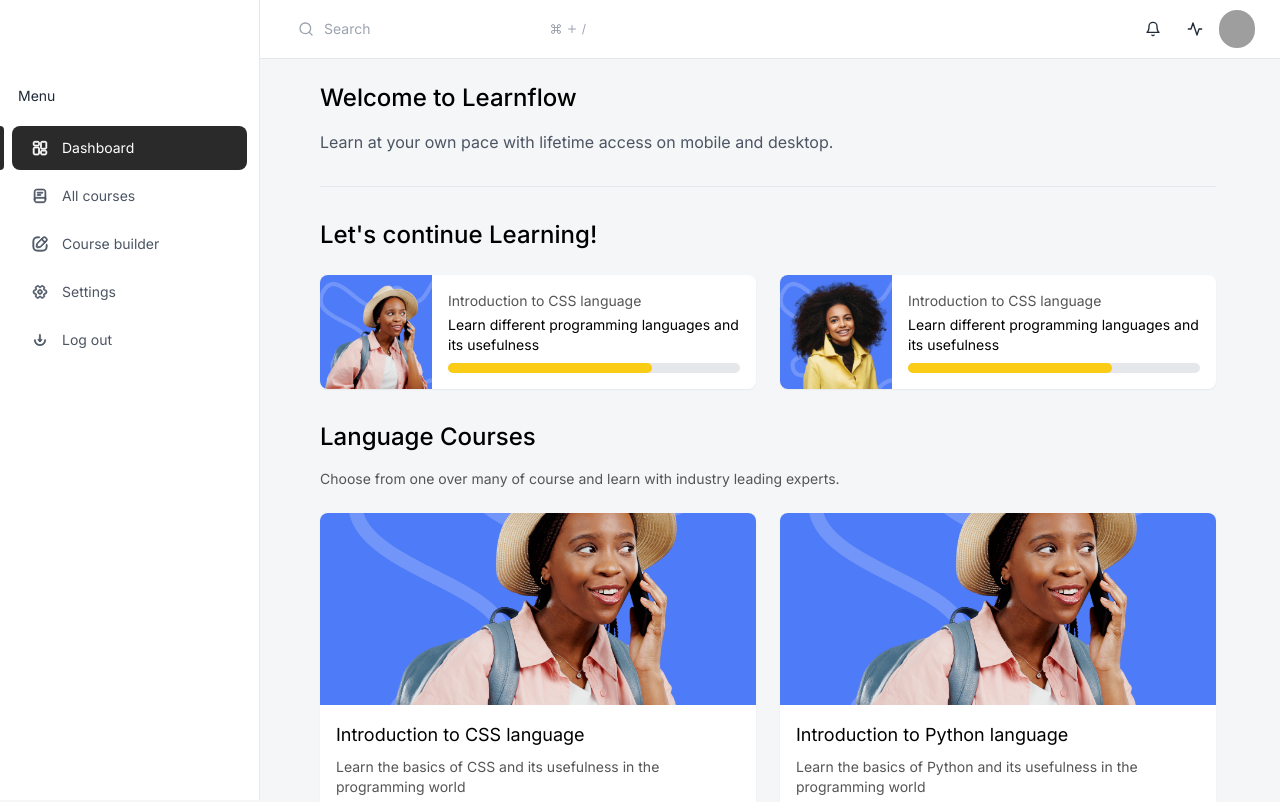
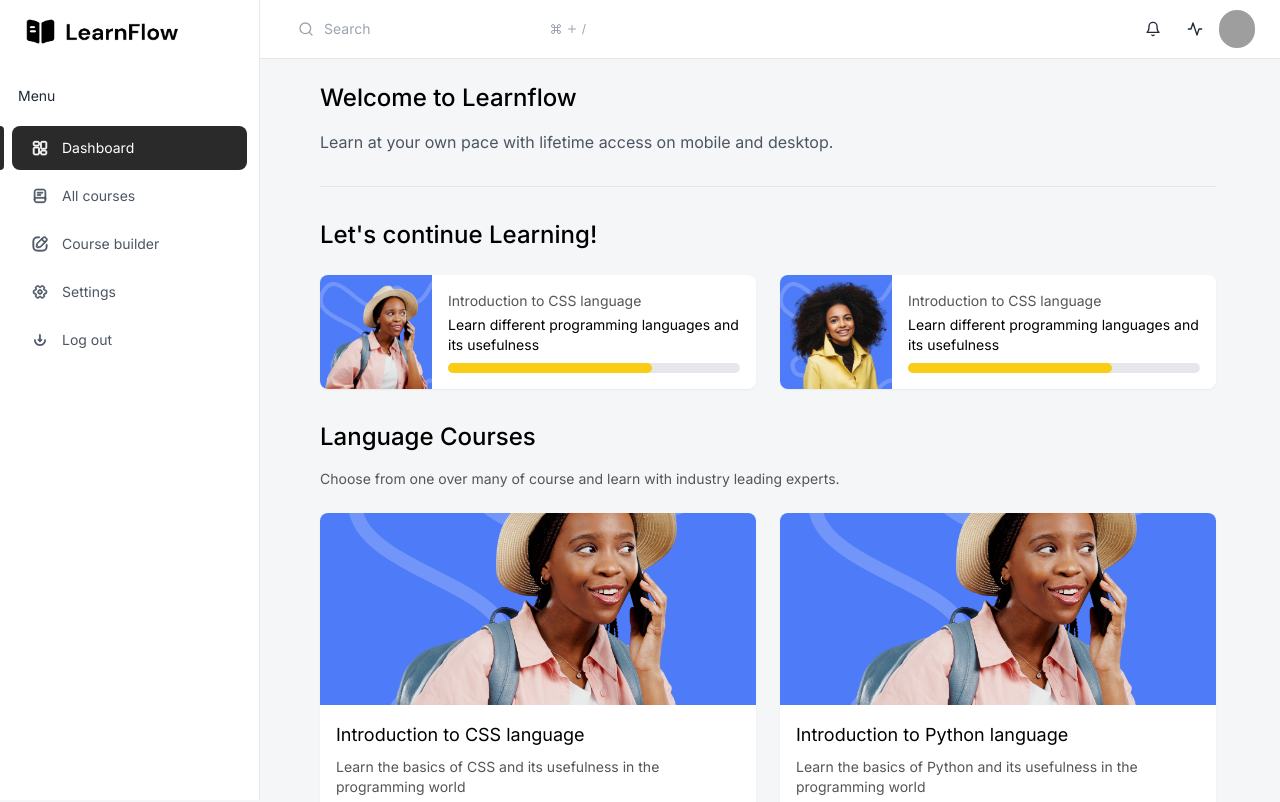
Before and after one commit to samuel-akinboro/learnflow, a Next.js app: page /dashboard in a window 1280 px wide. Shown: the top 802 px of the page. Built offline with nearby package versions, Linux system fonts and the light colour scheme; grey boxes are pictures that could not be loaded.

Commit message:
black logo

```diff
--- a/src/components/dashboard/Sidebar.jsx
+++ b/src/components/dashboard/Sidebar.jsx
@@ -40,8 +40,11 @@ const Sidebar = () => {
       <div className="relative flex flex-col h-full max-h-full">
         <div className="px-6 pt-4">
           {/* <!-- Logo --> */}
-          <Link className="flex-none rounded-xl text-xl inline-block font-semibold focus:outline-none focus:opacity-80" href="/dashboard" aria-label="Preline">
+          <Link className="flex-none rounded-xl text-xl dark:inline-block font-semibold focus:outline-none focus:opacity-80 hidden" href="/dashboard" aria-label="Preline">
             <Image src="/images/logo.png" className="mr-3 h-8" alt="Learn flow Logo" width={155} height={33} />
+          </Link>
+          <Link className="flex-none rounded-xl text-xl inline-block font-semibold focus:outline-none focus:opacity-80 dark:hidden" href="/dashboard" aria-label="Preline">
+            <Image src="/images/logo-black.png" className="mr-3 h-8" alt="Learn flow Logo" width={155} height={33} />
           </Link>
           {/* <!-- End Logo --> */}
         </div>
```
Also changed, not shown: public/images/logo-black.png (added).
